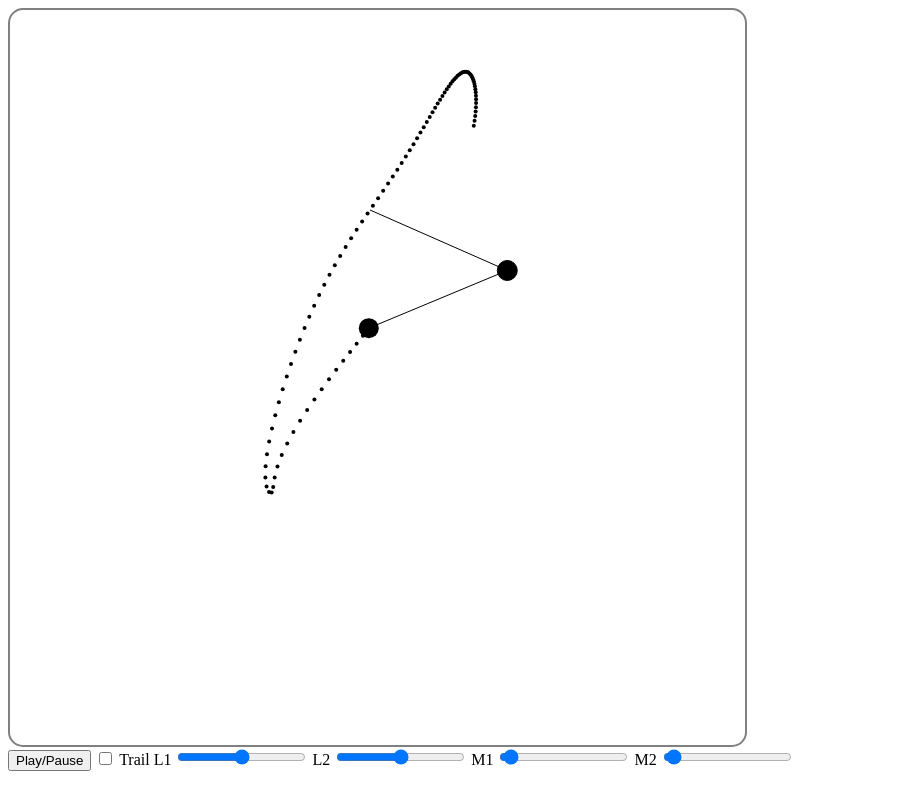
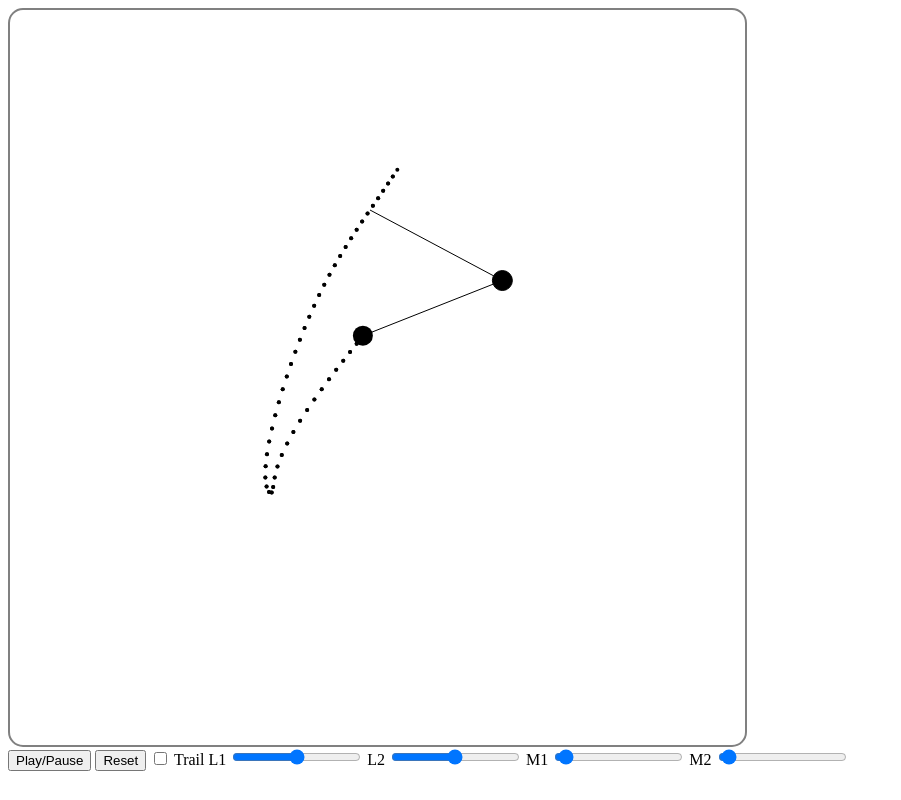
Before and after one commit to museHD/DoublePendulum, a plain HTML site: page index.html in a window 1280 px wide. Shown: the whole page, without its empty margins (0-901 px from the left). Drawn offline with Linux system fonts and the light colour scheme.

Commit message:
made trail and object move while paused and created reset button

```diff
--- a/index.html
+++ b/index.html
@@ -13,8 +13,8 @@
 		<canvas id="canvas" width="720" height="720"></canvas>
 	</div>
 
-	<button id="play">Play/Pause</button>
-
+	<button id="play" onclick="Play()">Play/Pause</button>
+	<button id="reset">Reset</button>
 	<label for="trail"><input type="checkbox" id="trailcheck" name="accept" value="yes"> Trail </label>
 
 	L1
--- a/scripts/main.js
+++ b/scripts/main.js
@@ -49,13 +49,24 @@ class DP {
         this.prev_update = Date.now();
         this.p1 = { r: 10, a: a_1, l: length, x: 0, y: 0, vel: 0, mass:5, acc:0 };
         this.p2 = { r: 10, a: a_2, l: length, x: 0, y: 0, vel: 0, mass:3, acc:0 };
+        this.trail_length = 100;
+        this.path = new Array(this.trail_length);
         this.trail = true;
 
     }
 
     ResetPos(){
-        this.p1 = { r: 10, a: a_1, l: length, x: 0, y: 0, vel: 0, mass:5, acc:0 };
-        this.p2 = { r: 10, a: a_2, l: length, x: 0, y: 0, vel: 0, mass:3, acc:0 };
+        this.p1.a = this.a_1;
+        this.p1.vel = 0;
+        this.p2.a = this.a_2;
+        this.p2.vel = 0;
+        this.p1.x = this.p1.l * Math.sin(this.p1.a) + anchor_x;
+        this.p1.y = this.p1.l * Math.cos(this.p1.a) + anchor_y;
+
+        this.p2.x = this.p2.l * Math.sin(this.p2.a) + this.p1.x;
+        this.p2.y = this.p2.l * Math.cos(this.p2.a) + this.p1.y;
+
+        this.path = new Array(this.trail_length);
     }
 
     static RK(p1, p2, t, inp, out, h) {
@@ -151,15 +162,14 @@ class DP {
         this.p2.a = output[2];
         this.p2.vel = output[3];
 
-        this.p1.x = this.p1.l * Math.sin(this.p1.a) + anchor_x;
-        this.p1.y = this.p1.l * Math.cos(this.p1.a) + anchor_y;
 
         //Previous location of second circle for path
         old_x = this.p2.x;
         old_y = this.p2.y;
 
-        this.p2.x = this.p2.l * Math.sin(this.p2.a) + this.p1.x;
-        this.p2.y = this.p2.l * Math.cos(this.p2.a) + this.p1.y;
+
+        // this.p1.a += this.p1.vel;
+        // this.p2.a += this.p2.vel;
 
     }
 
@@ -169,6 +179,10 @@ class DP {
      */
     DrawObjects() {
 
+        this.p1.x = this.p1.l * Math.sin(this.p1.a) + anchor_x;
+        this.p1.y = this.p1.l * Math.cos(this.p1.a) + anchor_y;
+        this.p2.x = this.p2.l * Math.sin(this.p2.a) + this.p1.x;
+        this.p2.y = this.p2.l * Math.cos(this.p2.a) + this.p1.y;
         ctx.beginPath();
         ctx.moveTo(anchor_x, anchor_y);
         ctx.lineTo(this.p1.x, this.p1.y);
@@ -185,7 +199,7 @@ class DP {
     }
 
     //Draw trail for p1/p2
-    static DrawTrail(obj, thickness){
+    static DrawTrail(obj, thickness, path){
 
         //rightmost(length) value is latest, leftmost(0) value is oldest
         path.shift();
@@ -221,6 +235,7 @@ class DP {
  */
 function UpdateInput(p1, p2){
 
+
     p1 = selected.p1;
     p2 = selected.p2;
 
@@ -237,11 +252,17 @@ function UpdateInput(p1, p2){
     p2.l = parseInt(document.getElementById('L2').value);
     p1.mass = parseInt(document.getElementById('M1').value);
     p2.mass = parseInt(document.getElementById('M2').value);
+    UpdateCanvas();
 
 }
 
 
 
+
+
+
+
+function UpdateCanvas(){
 
     /**
      * Clear canvas
@@ -251,50 +272,69 @@ function Clear() {
     }
 
 
+    //Draw double pendulums for each instance
+    function DrawAllObjects(){
+        for (var i = pendulums.length - 1; i >= 0; i--) {
+            pendulums[i].DrawObjects();
+        }
+    }
+
+    //If instance has enabled trails, draw them
+    function DrawReqTrails(){
+        for (var i = pendulums.length - 1; i >= 0; i--) {
+            if (pendulums[i].trail){
+                DP.DrawTrail(pendulums[i].p2, 2, pendulums[i].path);
+            }
+        }
+    }
+
+    Clear();
+    DrawAllObjects();
+    DrawReqTrails();
 
 
+}
 
 
 
 var pendulums = [pen = new DP()];
 var selected = pendulums[0];
 
-
-/**
- * Updates all components every frame
- */
-function UpdateFrame() {
-
-    // debugger;
-
-    //Update All components
-
-    UpdateInput();
-
-
+function UpdateAllPhyscics(){
         for (var i = pendulums.length - 1; i >= 0; i--) {
         pendulums[i].UpdatePhysics();
-        Clear();
-        pendulums[i].DrawObjects();
-        if (pendulums[i].trail){
-            DP.DrawTrail(pendulums[i].p2, 2);
     }
 }
 
 
+/**
+ * Updates all components every frame; Only updates physics if unpaused
+ */
+function UpdateFrame() {
 
-    if (!paused)
+    UpdateInput();
+    UpdateCanvas();
+
+    if (!paused){
+        UpdateAllPhyscics();
+    }
+
     requestAnimationFrame(UpdateFrame);
 }
+
 
 requestAnimationFrame(UpdateFrame);
 
 
 // Code for Play and pause button; changes paused flag to control reqanimframe for updateFrame
-document.getElementById('play').addEventListener('click', function() {
+
+function Play(){
     paused = !paused;
-// requestAnimationFrame(UpdateCanvas);
-if(!paused) {
-    requestAnimationFrame(UpdateFrame);
 }
-});
+
+document.getElementById('reset').addEventListener('click', function(){
+    for (var i = pendulums.length - 1; i >= 0; i--) {
+        pendulums[i].ResetPos();
+    }
+
+})
```
Lines whose indentation alone changed are shown as unchanged.
